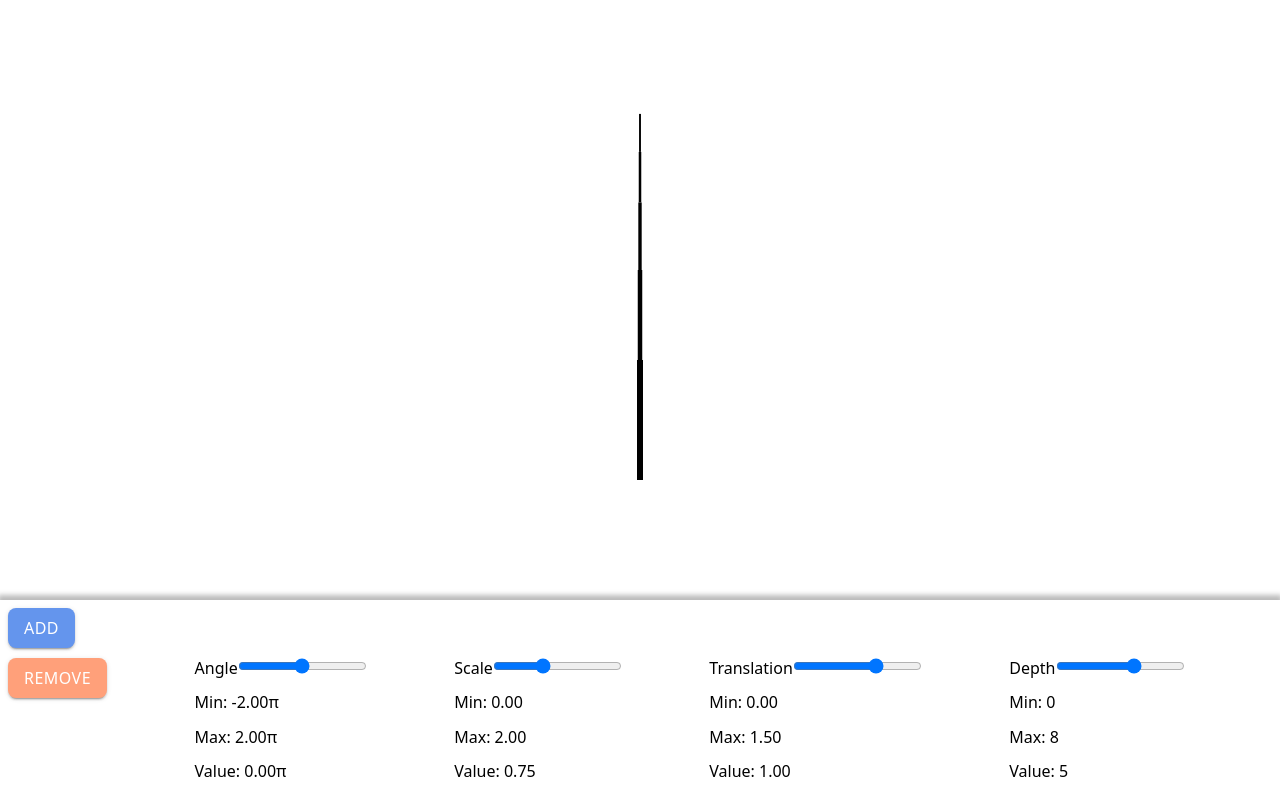
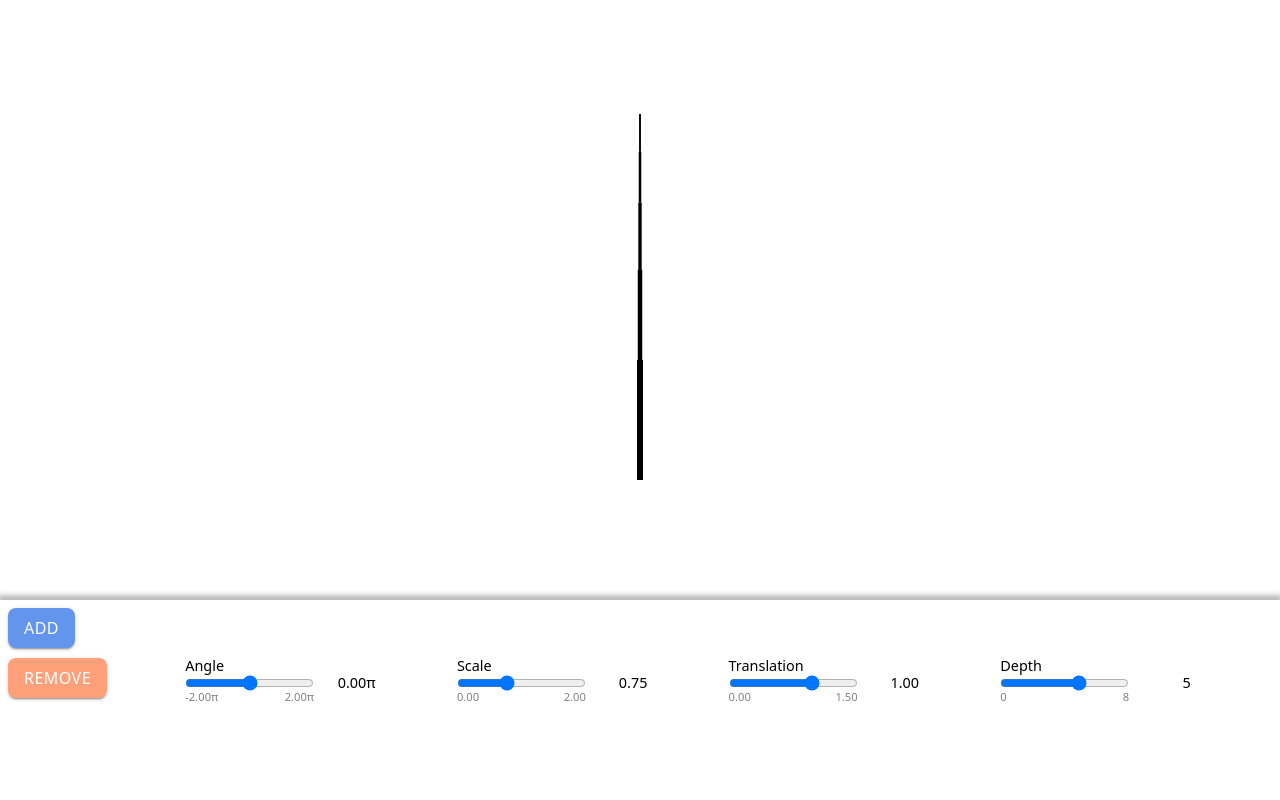
Before and after one commit to nmccrea/recursor, a Gatsby site: page / in a window 1280 px wide. Both pictures are taken after a click on the button "ADD". Built offline with nearby package versions, Linux system fonts and the light colour scheme; Gatsby itself is replaced by a stand-in of ours.

Commit message:
Style `<SliderInput />`.

```diff
--- a/src/components/TreeFractal/Controls/SimilarityControls/SliderInput/index.tsx
+++ b/src/components/TreeFractal/Controls/SimilarityControls/SliderInput/index.tsx
@@ -6,6 +6,54 @@ import {
   SimilarityNumericInputs,
   SimilarityNumericInputKey,
 } from "../../../../../state/similarities/types"
+import styled from "styled-components"
+
+const Container = styled.div`
+  display: grid;
+  grid-template-columns: repeat(3, minmax(0, 1fr));
+  align-items: stretch;
+`
+
+const Label = styled.label`
+  grid-column: span 3 / span 3;
+
+  font-size: 0.9em;
+`
+
+const Input = styled.input`
+  grid-column: span 2 / span 2;
+`
+
+const Value = styled.span`
+  grid-column: span 1 / span 1;
+
+  margin-left: 0.25rem;
+  font-size: 0.9em;
+  justify-self: flex-end;
+  white-space: nowrap;
+`
+
+const Min = styled.span`
+  justify-self: flex-start;
+
+  font-size: 0.7em;
+  color: gray;
+  white-space: nowrap;
+`
+
+const Max = styled.span`
+  justify-self: flex-end;
+
+  font-size: 0.7em;
+  color: gray;
+  white-space: nowrap;
+`
+
+const Unit = styled.span`
+  font-size: 0.8em;
+  font-style: italic;
+  color: gray;
+`
 
 export interface SliderInputProps<Key extends SimilarityNumericInputKey> {
   label: string
@@ -16,6 +64,7 @@ export interface SliderInputProps<Key extends SimilarityNumericInputKey> {
   selector: SimilarityInputSelector<Key>
   actionCreator: SimilarityInputActionCreator<Key>
   valueFormatter: (value?: number) => string
+  unit: string
 }
 
 const SliderInput = <Key extends SimilarityNumericInputKey>({
@@ -27,15 +76,16 @@ const SliderInput = <Key extends SimilarityNumericInputKey>({
   selector,
   actionCreator,
   valueFormatter,
+  unit,
 }: SliderInputProps<Key>) => {
   const value = useSelector(selector)
   const dispatch = useDispatch()
 
   return (
-    <div>
-      <label htmlFor={htmlId}>{label}</label>
+    <Container>
+      <Label htmlFor={htmlId}>{label}</Label>
 
-      <input
+      <Input
         id={htmlId}
         type="range"
         value={value}
@@ -47,12 +97,14 @@ const SliderInput = <Key extends SimilarityNumericInputKey>({
         }
       />
 
-      <p>Min: {valueFormatter(min)}</p>
-      <p>Max: {valueFormatter(max)}</p>
-      <p>
-        Value: <output htmlFor={htmlId}>{valueFormatter(value)}</output>
-      </p>
-    </div>
+      <Value>
+        <output htmlFor={htmlId}>{valueFormatter(value)}</output>
+        <Unit>&nbsp;{unit}</Unit>
+      </Value>
+
+      <Min>{valueFormatter(min)}</Min>
+      <Max>{valueFormatter(max)}</Max>
+    </Container>
   )
 }
 
```
Also changed, not shown: 1 other file.
